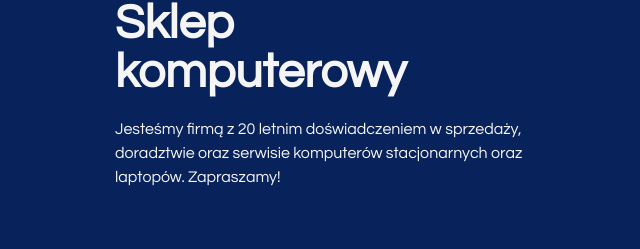
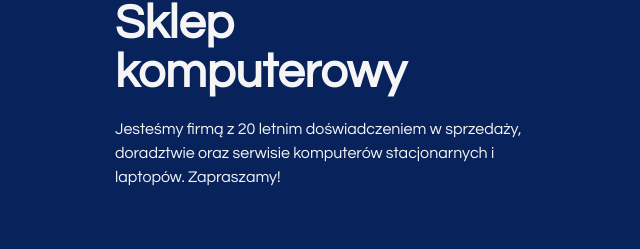
Before and after one commit to AhuraMagda/maxicom-pc.pl, a plain HTML site: page index.html in a window 1280 px wide. Shown: the part 311-560 px from the top of the page, 320-960 px from the left. Drawn offline with Linux system fonts and the light colour scheme.

Commit message:
text change

```diff
--- a/index.html
+++ b/index.html
@@ -31,7 +31,7 @@
             <header id="intro-section">
                 <div class="header__text">
                     <h1>Sklep komputerowy</h1>
-                    <p>Jesteśmy firmą z 20 letnim doświadczeniem w sprzedaży, doradztwie oraz serwisie komputerów stacjonarnych oraz laptopów. Zapraszamy!</p>
+                    <p>Jesteśmy firmą z 20 letnim doświadczeniem w sprzedaży, doradztwie oraz serwisie komputerów stacjonarnych i laptopów. Zapraszamy!</p>
                 </div>
             </header>
 
```
